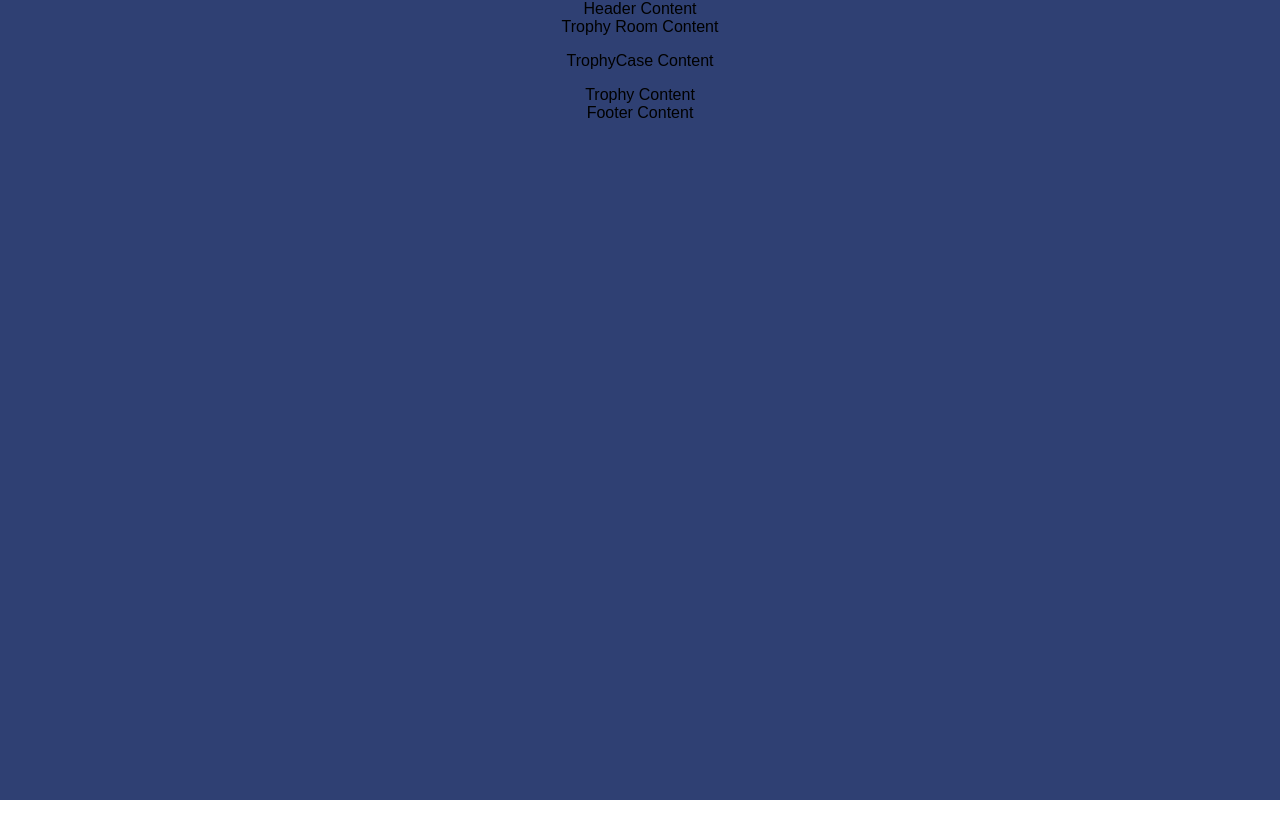
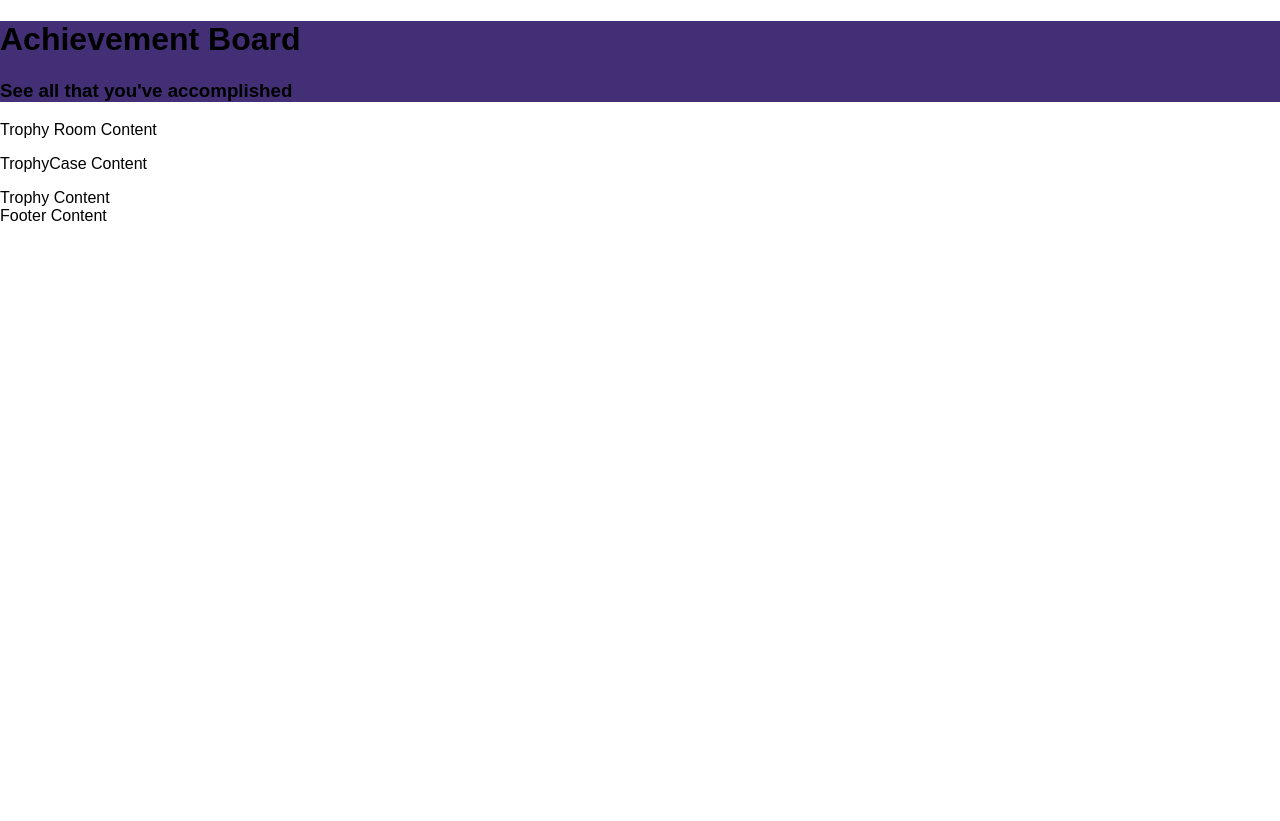
Before and after one commit to keyspress/achievement-app, a React (Create React App) app: page / in a window 1280 px wide. Before the commit the page ends 800 px from the top, so only its background shows below. Built offline with nearby package versions, Linux system fonts and the light colour scheme.

Commit message:
start Header component, add Header.css

```diff
--- a/src/App.css
+++ b/src/App.css
@@ -56,9 +56,14 @@
 
 /* Generated by Paletton.com Â© 2002-2014 */
 /* http://paletton.com */
+body {
+  margin: 0;
+  padding: 0;
+}
 
 .App {
-  background: rgba( 47, 64,115,1);
-  text-align: center;
+  /* background: rgba( 47, 64,115,1);
+  text-align: center; */
   height: 100vh;
+  padding-top: 0;
 }
--- /dev/null
+++ b/src/components/Header.css
@@ -0,0 +1,8 @@
+body {
+  padding: 0;
+}
+
+.header-container {
+  background-color: rgba( 67, 47,117,1);
+  margin-top: 0 !important;
+}
--- a/src/components/Header.js
+++ b/src/components/Header.js
@@ -1,7 +1,9 @@
 import React from 'react';
+import './Header.css';
 
 export const Header = () => (
-  <div>
-    Header Content
+  <div className="header-container">
+    <h1>Achievement Board</h1>
+    <h3>See all that you've accomplished</h3>
   </div>
 );
```
